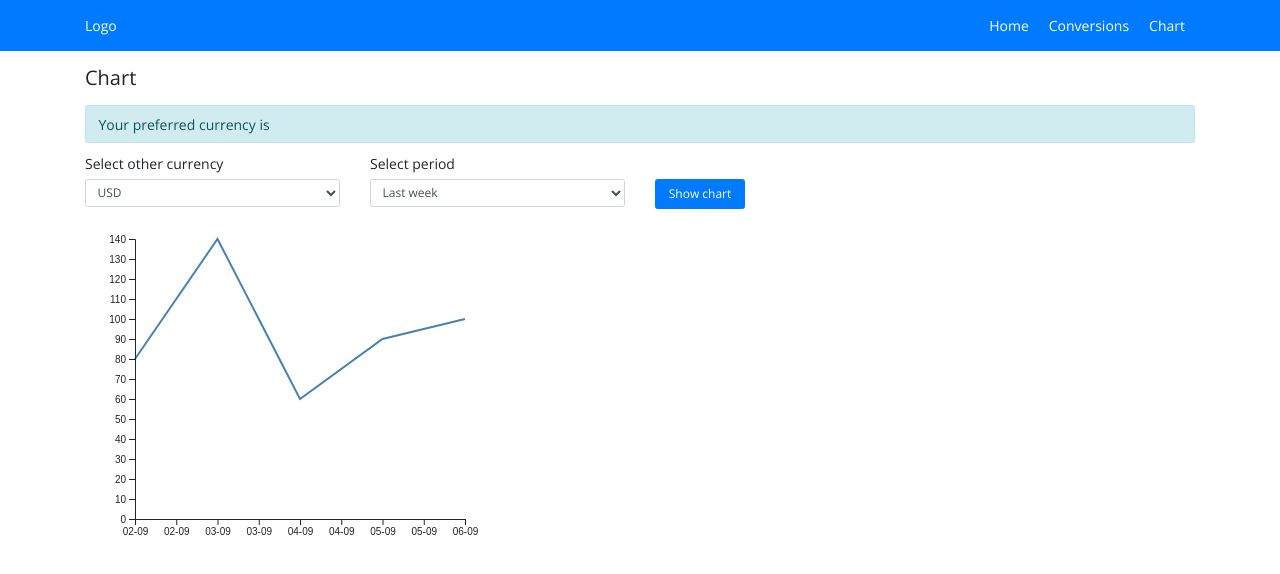
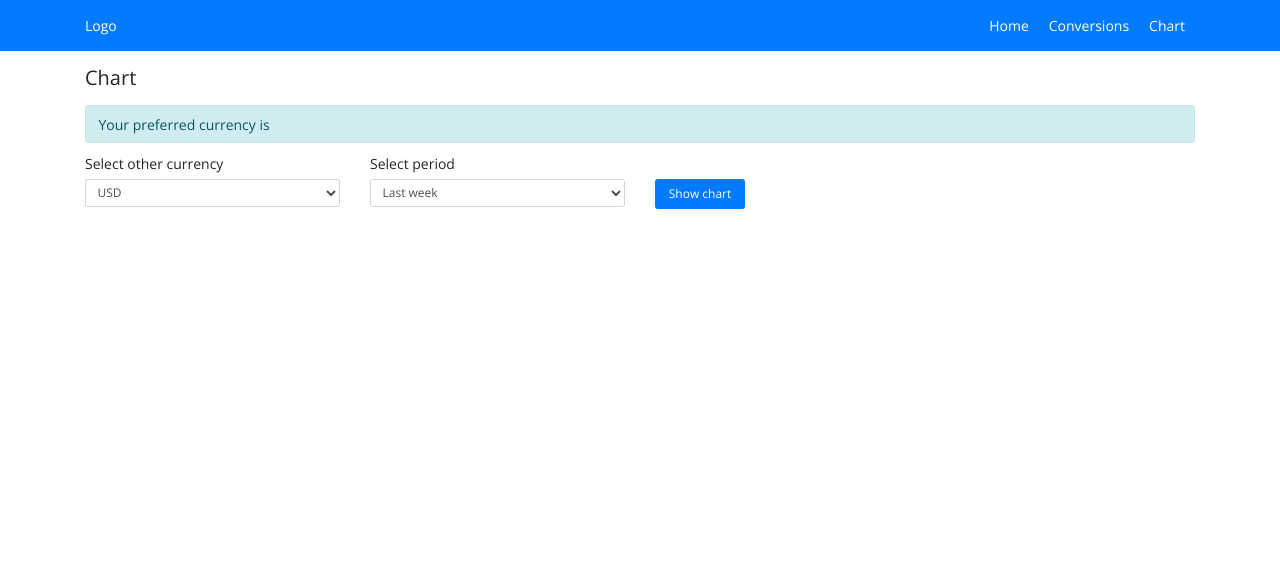
Before and after one commit to dhananjaym11/react-currency, a React (Create React App) app: page /chart in a window 1280 px wide. Shown: the top 574 px of the page. Built offline with nearby package versions, Linux system fonts and the light colour scheme.

Commit message:
Added chart changes

```diff
--- a/src/components/LineChart/LineChart.js
+++ b/src/components/LineChart/LineChart.js
@@ -15,8 +15,13 @@ class LineChart extends Component {
     }
 
     createchart() {
+        const { orgWidth, orgHeight, data } = this.props;
         const node = this.node;
-        const { orgWidth, orgHeight, data } = this.props;
+
+        // First clean up the svg, so when update happens there's no previous data is present
+        d3.select(node)
+            .selectAll("g")
+            .remove();
 
         const margin = { top: 20, right: 20, bottom: 50, left: 50 },
             width = orgWidth - margin.left - margin.right,
@@ -26,7 +31,7 @@ class LineChart extends Component {
             .domain(d3.extent(data, d => d.date))
             .range([0, width]);
         const yScale = d3.scaleLinear()
-            .domain([0, d3.max(data, d => d.amount)])
+            .domain([d3.min(data, d => d.amount), d3.max(data, d => d.amount)])
             .range([height, 0]);
 
         const valueline = d3.line()
@@ -35,6 +40,7 @@ class LineChart extends Component {
 
         const xAxis = d3.axisBottom()
             .scale(xScale)
+            .ticks(5)
             .tickFormat(d3.timeFormat("%d-%m"));
         const yAxis = d3.axisLeft()
             .scale(yScale)
--- a/src/containers/Chart/Chart.js
+++ b/src/containers/Chart/Chart.js
@@ -8,13 +8,7 @@ class ChartContainer extends React.Component {
     state = {
         timeRange: 'week',
         otherCurrency: 'USD',
-        chartdata: [
-            { date: new Date('9-2-2020'), amount: 80 },
-            { date: new Date('9-3-2020'), amount: 140 },
-            { date: new Date('9-4-2020'), amount: 60 },
-            { date: new Date('9-5-2020'), amount: 90 },
-            { date: new Date('9-6-2020'), amount: 100 }
-        ]
+        chartdata: null
     }
 
     changeHandler = (e) => {
@@ -32,7 +26,6 @@ class ChartContainer extends React.Component {
     }
 
     showHandler = () => {
-        console.log(this.state);
         const preferredCurrency = localStorage.getItem('currency');
         const { timeRange, otherCurrency } = this.state;
         let diff = 0;
@@ -47,21 +40,20 @@ class ChartContainer extends React.Component {
         const startAt = this.formatDate(startDate);
         const endAt = this.formatDate(new Date());
 
-        console.log(startAt, endAt);
-
         fetch(`${ENV}history?base=${preferredCurrency}&symbols=${otherCurrency}&start_at=${startAt}&end_at=${endAt}`)
             .then(res => res.json())
             .then(results => {
-                console.log(results);
                 const chartValues = [];
                 Object.keys(results.rates).forEach(function (el) {
                     chartValues.push({
                         'date': new Date(el),
-                        'currency': results.rates[el][otherCurrency]
+                        'amount': results.rates[el][otherCurrency]
                     })
                 })
-                chartValues.sort((a, b) => a.date - b.date)
-                console.log(chartValues);
+                chartValues.sort((a, b) => a.date - b.date);
+                this.setState({
+                    chartdata: chartValues
+                })
             })
             .catch(error => console.log(error));
     }
@@ -98,9 +90,10 @@ class ChartContainer extends React.Component {
                     </div>
                 </form>
 
-                <div>
-                    <LineChart orgWidth={400} orgHeight={350} data={chartdata} />
-                </div>
+                {chartdata &&
+                    <div>
+                        <LineChart orgWidth={400} orgHeight={350} data={chartdata} />
+                    </div>}
 
             </div>
         )
--- a/src/containers/Conversions/Conversions.js
+++ b/src/containers/Conversions/Conversions.js
@@ -16,14 +16,12 @@ class ConversionsContainer extends React.Component {
     }
 
     covertHandler = () => {
-        console.log(this.state);
         const preferredCurrency = localStorage.getItem('currency');
         const { amount, otherCurrency } = this.state;
 
         fetch(`${ENV}latest?base=${preferredCurrency}&symbols=${otherCurrency}`)
             .then(res => res.json())
             .then(results => {
-                console.log(results);
                 const factor = results.rates[otherCurrency];
                 this.setState({
                     result: (amount * factor).toFixed(2)
@@ -35,7 +33,7 @@ class ConversionsContainer extends React.Component {
     render() {
         const { amount, otherCurrency, result } = this.state;
         const preferredCurrency = localStorage.getItem('currency');
-        debugger
+
         return (
             <div className="conversions-page">
                 <h2 className="page-title">Conversions</h2>
```
